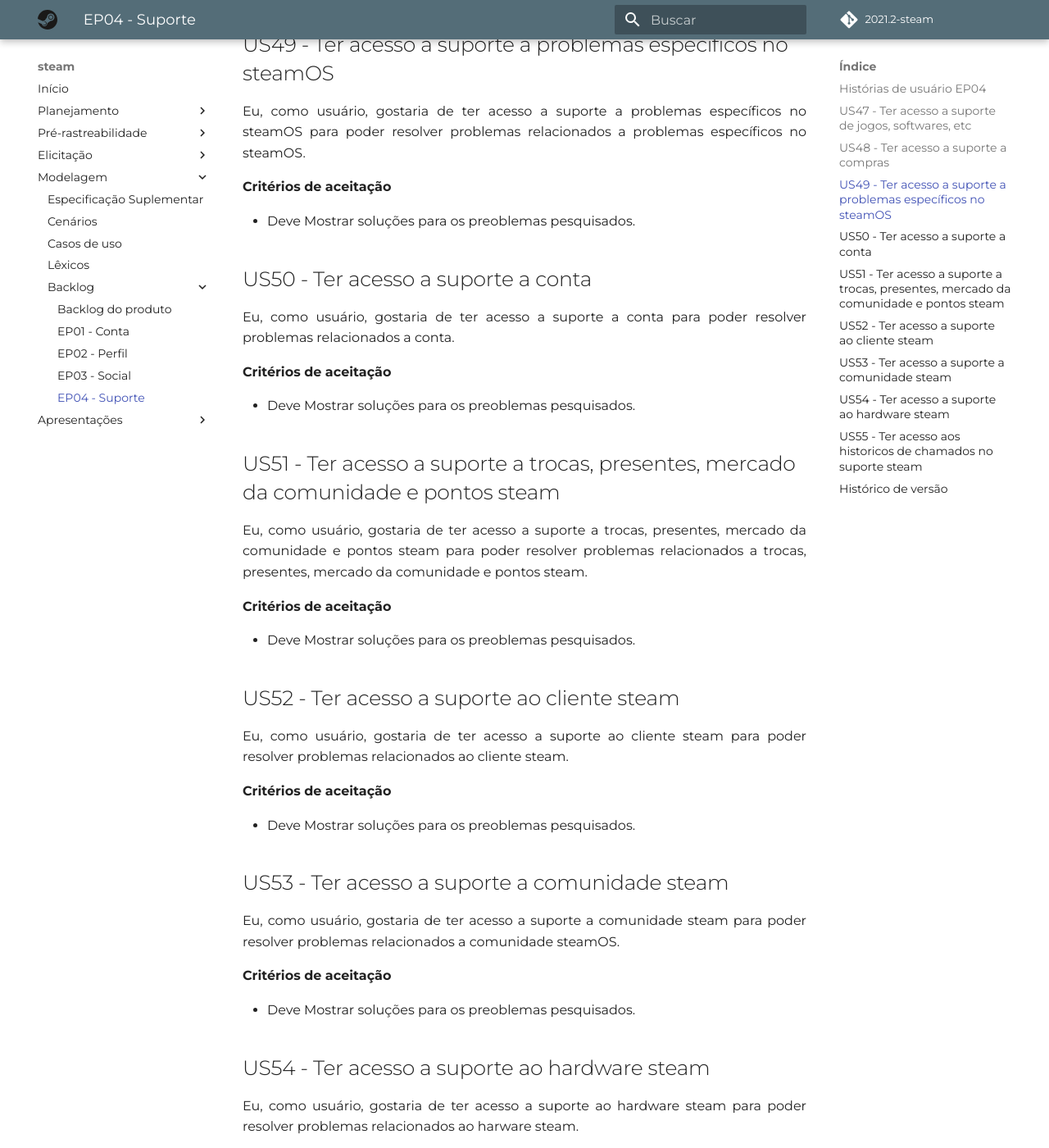
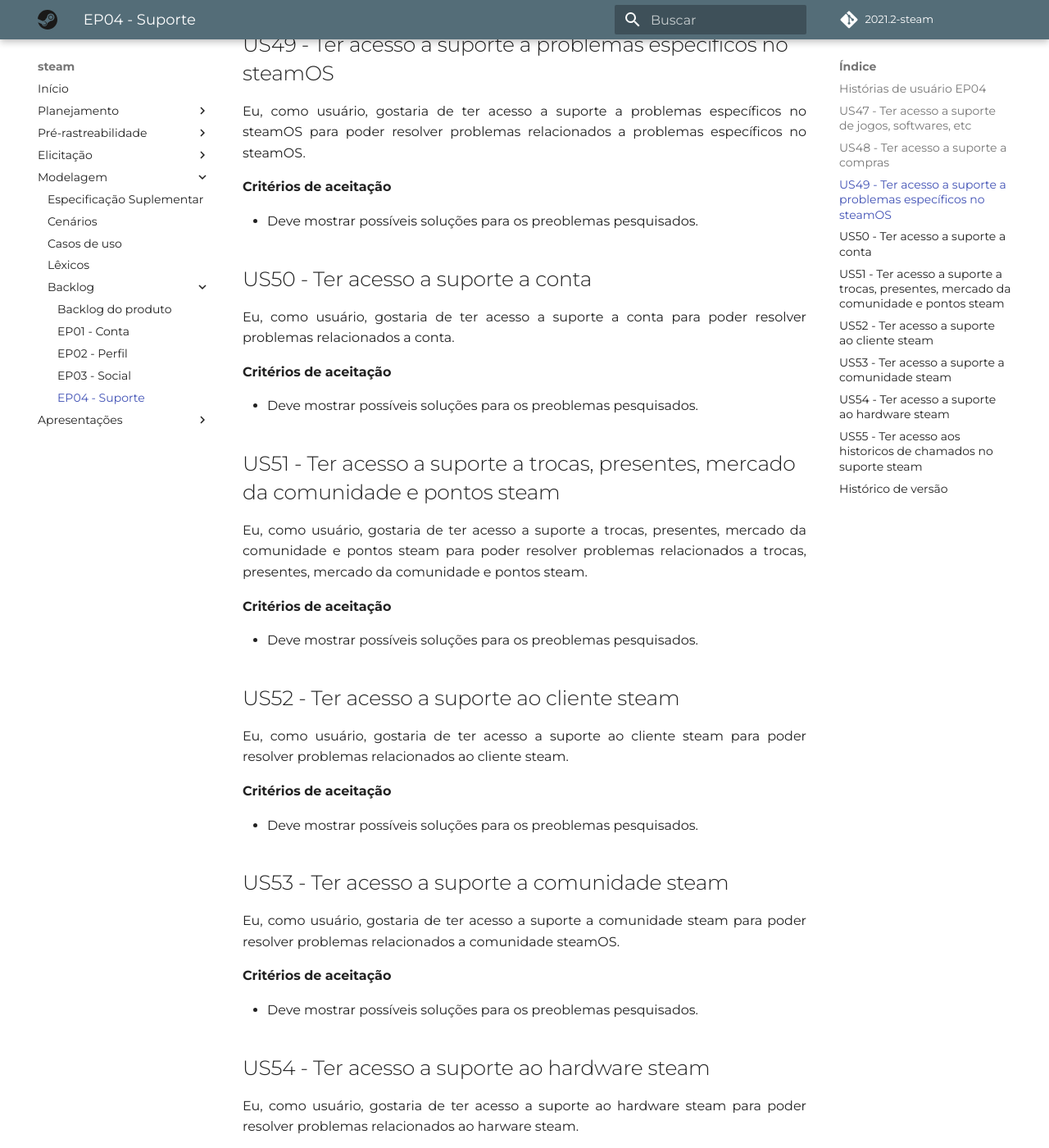
Before and after one commit to Requisitos-de-Software/2021.2-Steam, an MkDocs documentation site: the page built from docs/modelagem/backlog/ep04_suporte.md, in a window 1280 px wide and 1400 px high, scrolled down 1648 px. Shown: the whole window at 82% size. Built offline with MkDocs 1.6.1 and Material for MkDocs 9.7.7, drawn with Linux system fonts in a browser that asks for light colours; some web fonts are replaced; comment, search, counter and statistics services are not loaded; some of the changed text lies outside the part shown.

Commit message:
Update ep04_suporte.md

```diff
--- a/docs/modelagem/backlog/ep04_suporte.md
+++ b/docs/modelagem/backlog/ep04_suporte.md
@@ -22,7 +22,7 @@
 
 **Critérios de aceitação**
 
-* Deve Mostrar soluções para os preoblemas pesquisados.
+* Deve mostrar possíveis soluções para os preoblemas pesquisados.
 
 ## US48 - Ter acesso a suporte a compras
 
@@ -30,7 +30,7 @@
 
 **Critérios de aceitação**
 
-* Deve Mostrar soluções para os preoblemas pesquisados.
+* Deve mostrar possíveis soluções para os preoblemas pesquisados.
 
 ## US49 - Ter acesso a suporte a problemas específicos no steamOS
 
@@ -38,7 +38,7 @@
 
 **Critérios de aceitação**
 
-* Deve Mostrar soluções para os preoblemas pesquisados.
+* Deve mostrar possíveis soluções para os preoblemas pesquisados.
 
 ## US50 - Ter acesso a suporte a conta
 
@@ -46,7 +46,7 @@
 
 **Critérios de aceitação**
 
-* Deve Mostrar soluções para os preoblemas pesquisados.
+* Deve mostrar possíveis soluções para os preoblemas pesquisados.
 
 ## US51 - Ter acesso a suporte a trocas, presentes, mercado da comunidade e pontos steam
 
@@ -54,7 +54,7 @@
 
 **Critérios de aceitação**
 
-* Deve Mostrar soluções para os preoblemas pesquisados.
+* Deve mostrar possíveis soluções para os preoblemas pesquisados.
 
 ## US52 - Ter acesso a suporte ao cliente steam
 
@@ -62,7 +62,7 @@
 
 **Critérios de aceitação**
 
-* Deve Mostrar soluções para os preoblemas pesquisados.
+* Deve mostrar possíveis soluções para os preoblemas pesquisados.
 
 ## US53 - Ter acesso a suporte a comunidade steam
 
@@ -70,7 +70,7 @@
 
 **Critérios de aceitação**
 
-* Deve Mostrar soluções para os preoblemas pesquisados.
+* Deve mostrar possíveis soluções para os preoblemas pesquisados.
 
 ## US54 - Ter acesso a suporte ao hardware steam
 
@@ -78,7 +78,7 @@
 
 **Critérios de aceitação**
 
-* Deve Mostrar soluções para os preoblemas pesquisados.
+* Deve mostrar possíveis soluções para os preoblemas pesquisados.
 
 ## US55 - Ter acesso aos historicos de chamados no suporte steam
 
```
